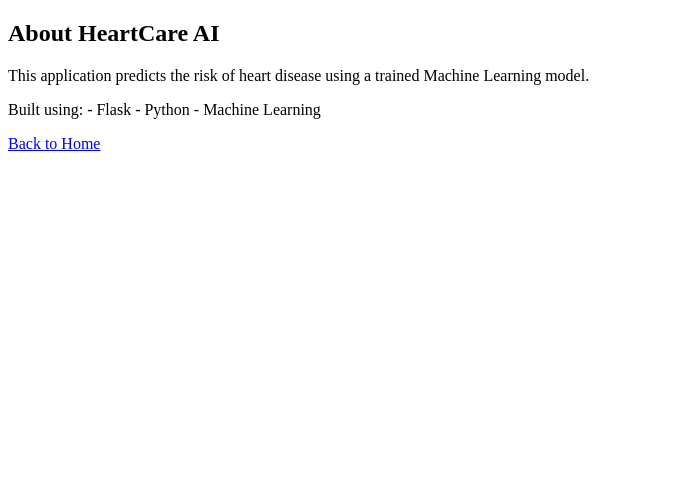
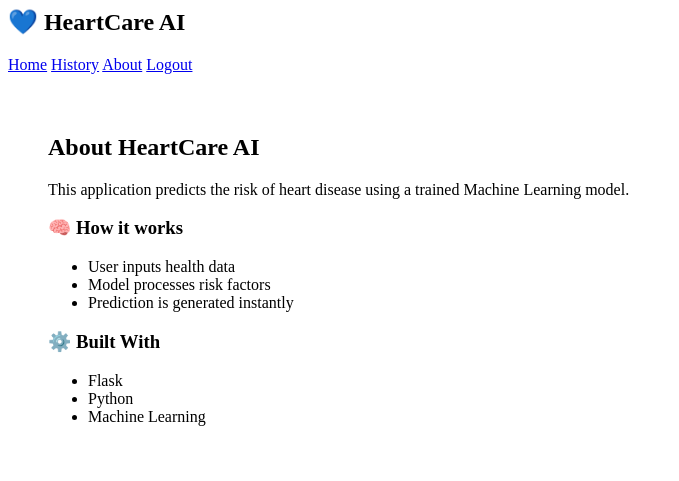
Before and after one commit to dfrancisdev/heart-disease-predictor, a Flask app: page /about in a window 1280 px wide. Shown: the top 481 px of the page, without its empty margins (0-679 px from the left). Run offline with Flask 3, Linux system fonts and the light colour scheme; parts of the project's set-up code (start-up, migrations or seed data) failed here and were passed over.

Commit message:
Update about.html

```diff
--- a/templates/about.html
+++ b/templates/about.html
@@ -1,24 +1,36 @@
-<!DOCTYPE html>
-<html>
-<head>
-    <title>About</title>
-</head>
 <body>
 
-<h2>About HeartCare AI</h2>
+<!-- NAVBAR -->
+<nav>
+  <h2>💙 HeartCare AI</h2>
+  <div>
+    <a href="/">Home</a>
+    <a href="/history">History</a>
+    <a href="/about">About</a>
+    <a href="/logout">Logout</a>
+  </div>
+</nav>
 
-<p>
-This application predicts the risk of heart disease using a trained Machine Learning model.
-</p>
+<section style="padding: 40px;">
+  <h2>About HeartCare AI</h2>
 
-<p>
-Built using:
-- Flask
-- Python
-- Machine Learning
-</p>
+  <p>
+    This application predicts the risk of heart disease using a trained Machine Learning model.
+  </p>
 
-<a href="/">Back to Home</a>
+  <h3>🧠 How it works</h3>
+  <ul>
+    <li>User inputs health data</li>
+    <li>Model processes risk factors</li>
+    <li>Prediction is generated instantly</li>
+  </ul>
+
+  <h3>⚙️ Built With</h3>
+  <ul>
+    <li>Flask</li>
+    <li>Python</li>
+    <li>Machine Learning</li>
+  </ul>
+</section>
 
 </body>
-</html>
```
